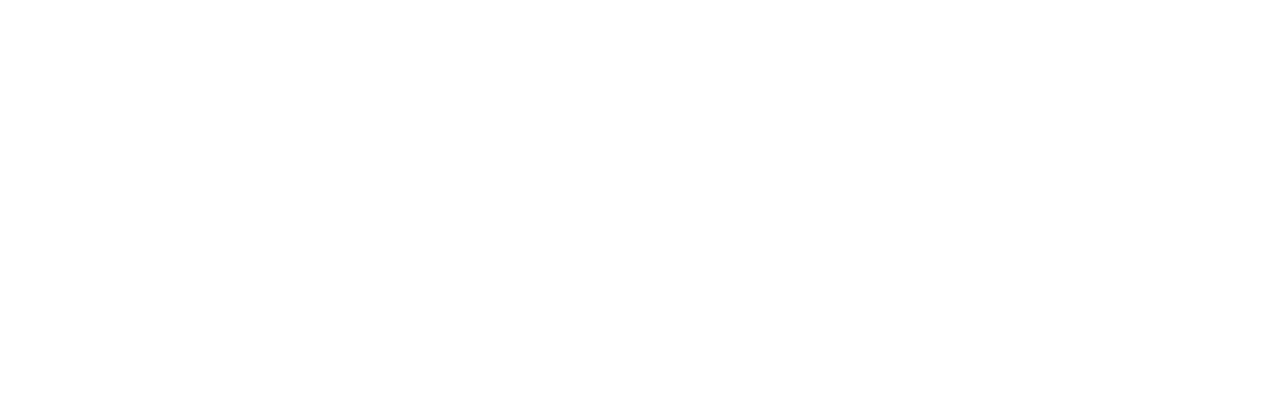
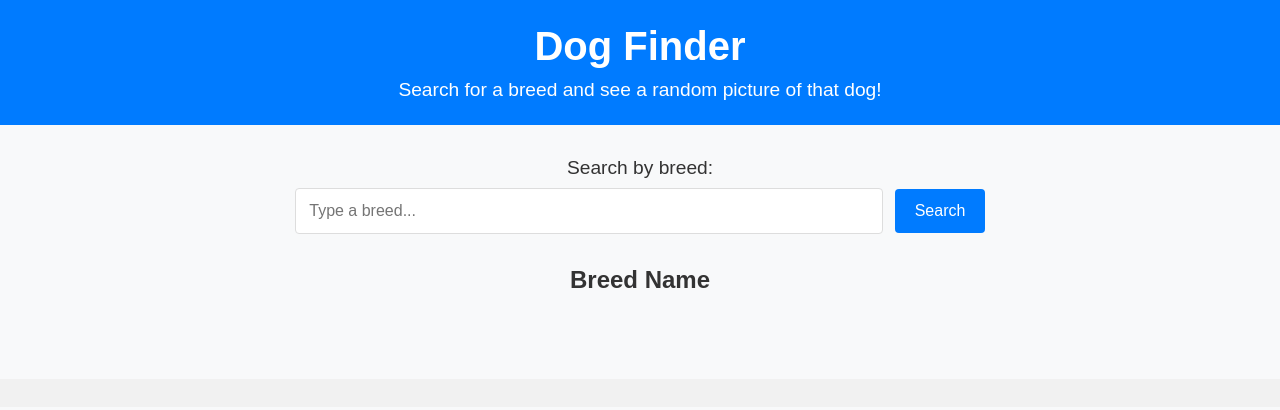
Before and after one commit to tkonty/Dog-Picture-Site, a plain HTML site: page index.html in a window 1280 px wide. Drawn offline with Linux system fonts and the light colour scheme; no server answers.

Commit message:
Added API Basic API Calls

```diff
--- a/index.html
+++ b/index.html
@@ -1,12 +1,34 @@
 <!DOCTYPE html>
 <html lang="en">
 <head>
-    <meta charset="UTF-8">
-    <meta name="viewport" content="width=device-width, initial-scale=1.0">
-    <link rel="stylesheet" href="styles/styles.css">
-    <title>Document</title>
+  <meta charset="UTF-8">
+  <meta name="viewport" content="width=device-width, initial-scale=1.0">
+  <title>Dog Finder</title>
+  <link rel="stylesheet" href="styles/styles.css">
 </head>
 <body>
+  <header>
+    <h1>Dog Finder</h1>
+    <p>Search for a breed and see a random picture of that dog!</p>
+  </header>
 
+  <main>
+    <div class="search-container">
+      <label for="breed-search">Search by breed:</label>
+      <input type="text" id="breed-search" placeholder="Type a breed...">
+      <button id="search-btn">Search</button>
+    </div>
+
+    <div class="results">
+      <div id="dog-info">
+        <h2 id="breed-name">Breed Name</h2>
+        <img id="dog-image" src="" alt="Dog image" class="hidden">
+      </div>
+    </div>
+  </main>
+
+  <footer>
+  </footer>
+  <script src="index.js"></script>
 </body>
 </html>
--- a/index.js
+++ b/index.js
@@ -0,0 +1,19 @@
+
+
+async function getDogBreeds() {
+    const response = await fetch("https://dog.ceo/api/breeds/list/all");
+    const data = await response.json();
+    const dogBreeds = data.message;
+    console.log(dogBreeds);
+
+    getDogPicture(Object.keys(dogBreeds)[1]);
+
+}
+
+async function getDogPicture(breed){
+    let response = await fetch(`https://dog.ceo/api/breed/${breed}/images/random`);
+    const data = await response.json();
+    console.log(data.message);
+}
+
+getDogBreeds();
--- a/styles/styles.css
+++ b/styles/styles.css
@@ -0,0 +1,98 @@
+body {
+    font-family: Arial, sans-serif;
+    margin: 0;
+    padding: 0;
+    box-sizing: border-box;
+    background-color: #f8f9fa;
+    color: #333;
+}
+
+header {
+    background-color: #007bff;
+    color: white;
+    text-align: center;
+    padding: 1.5em 0;
+}
+
+header h1 {
+    margin: 0;
+    font-size: 2.5em;
+}
+
+header p {
+    margin: 0.5em 0 0;
+    font-size: 1.2em;
+}
+
+main {
+    padding: 2em;
+    max-width: 800px;
+    margin: 0 auto;
+}
+
+.search-container {
+    text-align: center;
+    margin-bottom: 2em;
+}
+
+.search-container label {
+    display: block;
+    font-size: 1.2em;
+    margin-bottom: 0.5em;
+}
+
+.search-container input {
+    width: 70%;
+    padding: 0.8em;
+    font-size: 1em;
+    border: 1px solid #ddd;
+    border-radius: 4px;
+    margin-right: 0.5em;
+}
+
+.search-container button {
+    padding: 0.8em 1.2em;
+    font-size: 1em;
+    color: white;
+    background-color: #007bff;
+    border: none;
+    border-radius: 4px;
+    cursor: pointer;
+}
+
+.search-container button:hover {
+    background-color: #0056b3;
+}
+
+.results {
+    text-align: center;
+}
+
+#dog-info {
+    margin-top: 2em;
+}
+
+#breed-name {
+    font-size: 1.5em;
+    margin-bottom: 1em;
+}
+
+#dog-image {
+    max-width: 100%;
+    max-height: 400px;
+    border: 2px solid #ddd;
+    border-radius: 8px;
+}
+
+.hidden {
+    display: none;
+}
+
+footer {
+    text-align: center;
+    padding: 1em 0;
+    background-color: #f1f1f1;
+    color: #555;
+    font-size: 0.9em;
+    margin-top: 2em;
+}
```
